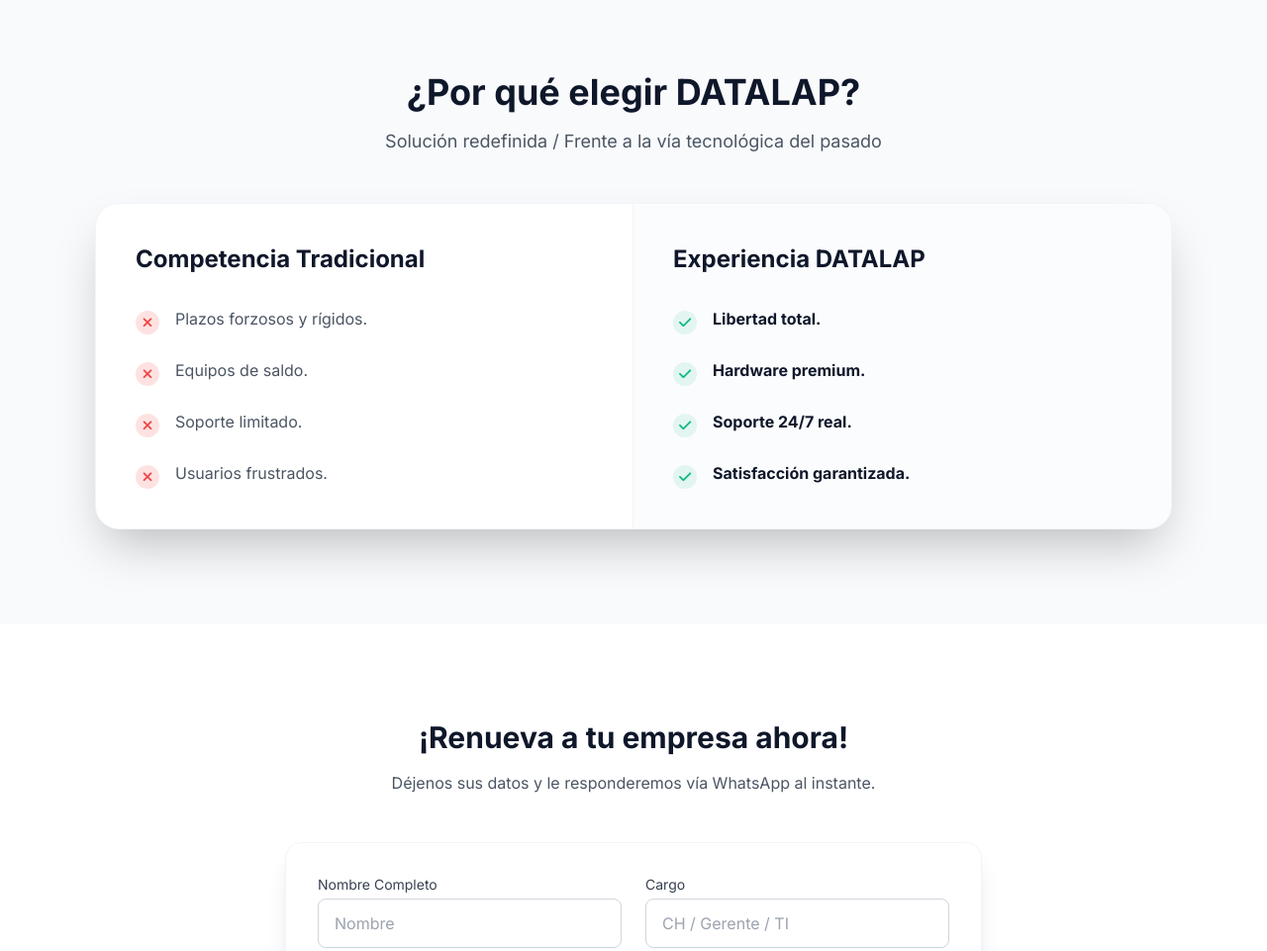
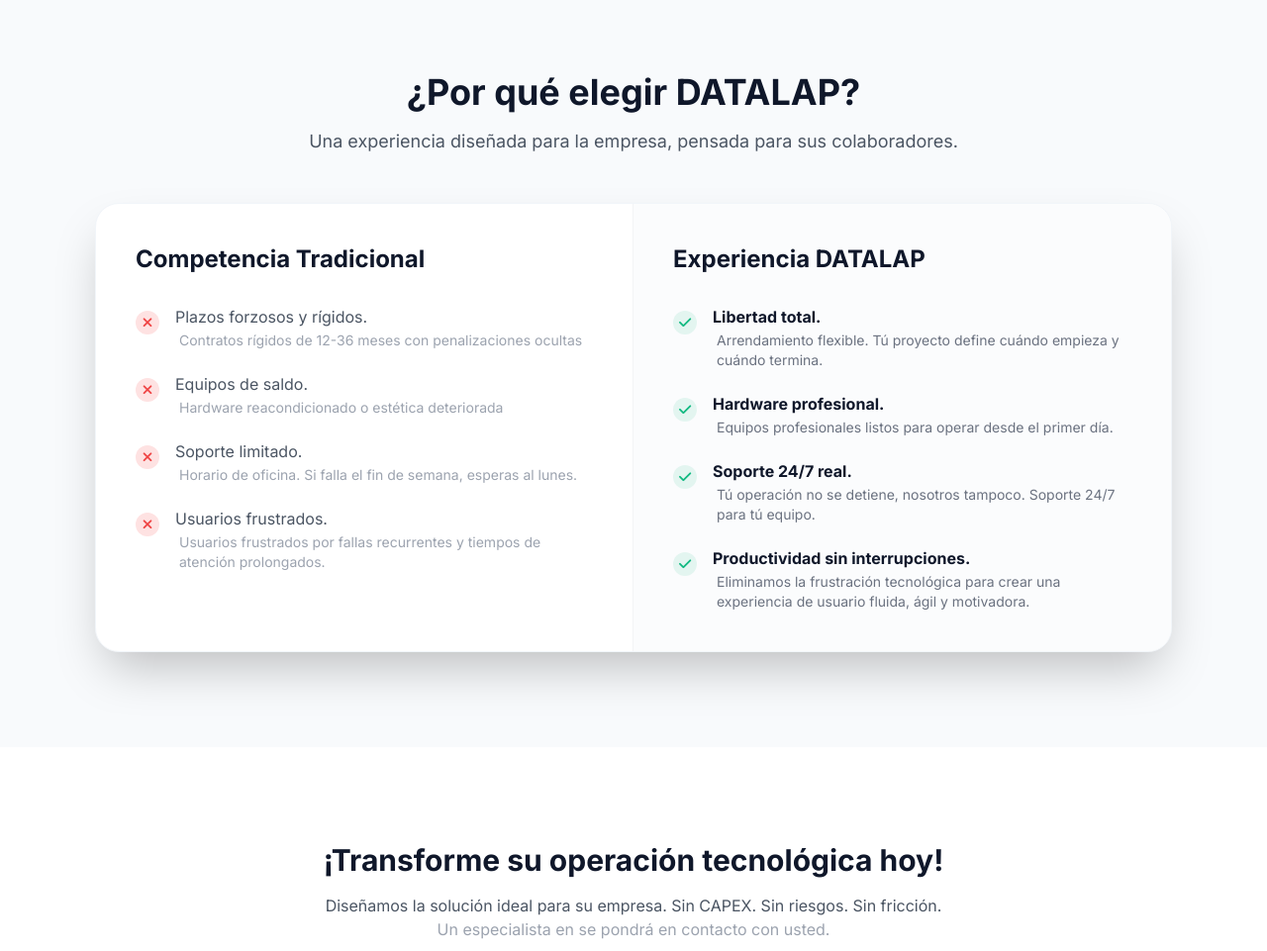
Before and after one commit to Pepelwapo/datalap_web, a plain HTML site: page index.html in a window 1280 px wide. Shown: the part 1880-2841 px from the top of the page at 99% size. Drawn offline with nearby package versions, Linux system fonts and the light colour scheme.

Commit message:
version 3.0.2 cambios en porque elegir datalap

```diff
--- a/index.html
+++ b/index.html
@@ -11,7 +11,7 @@
     <link href="https://fonts.googleapis.com/css2?family=Inter:wght@300;400;600;700;800&display=swap" rel="stylesheet">
     <link rel="stylesheet" href="https://cdnjs.cloudflare.com/ajax/libs/font-awesome/6.4.0/css/all.min.css">
     <script src="https://cdn.tailwindcss.com"></script>
-    <!--// Version 3.0.1  Cambio en Beneficios Estratégicos del Arrendamiento-->
+    <!--// Version 3.0.2  Cambios en ¿Por qué elegir DATALAP?-->
     <script>
         tailwind.config = {
             theme: {
@@ -139,7 +139,7 @@
             <div class="text-center mb-16">
                 <span class="text-brand-accent font-bold tracking-wider uppercase text-sm">Diferenciales</span>
                 <h2 class="text-3xl md:text-4xl font-bold text-white mt-4 mb-6">La libertad tecnológica que su empresa necesita</h2>
-                <p class="text-text-gray max-w-3xl mx-auto text-lg">Más que un arrendamiento, ¡una ventaja estratégica!</p>
+                <p class="text-text-gray max-w-3xl mx-auto text-lg">Más que arrendamiento. Control total, flexibilidad real y cero fricción operativa.</p>
             </div>
             <div class="grid grid-cols-1 md:grid-cols-3 gap-6">
                 <div class="bg-brand-card p-8 rounded-2xl border border-white/5 hover:border-brand-accent/50 transition-all group">
@@ -170,61 +170,172 @@
     <section id="comparativa" class="py-24 bg-slate-50">
   <div class="max-w-6xl mx-auto px-4 sm:px-6 lg:px-8">
     <div class="text-center mb-12">
-                <h2 class="text-3xl md:text-4xl font-bold text-brand-dark mb-4">¿Por qué elegir DATALAP?</h2>
-                <p class="text-gray-600 text-lg">Solución redefinida / Frente a la vía tecnológica del pasado</p>
+      <h2 class="text-3xl md:text-4xl font-bold text-brand-dark mb-4">
+        ¿Por qué elegir DATALAP?
+      </h2>
+      <p class="text-gray-600 text-lg">
+        Una experiencia diseñada para la empresa, pensada para sus colaboradores.
+      </p>
     </div>
+
     <div class="bg-white rounded-3xl shadow-2xl overflow-hidden flex flex-col md:flex-row border border-slate-100">
+
+      <!-- COMPETENCIA -->
       <div class="p-10 md:w-1/2 border-b md:border-b-0 md:border-r border-gray-100">
-                    <h3 class="text-2xl font-bold mb-8 text-brand-dark">Competencia Tradicional</h3>
+        <h3 class="text-2xl font-bold mb-8 text-brand-dark">
+          Competencia Tradicional
+        </h3>
+
         <ul class="space-y-6">
           <li class="flex items-start gap-4">
-                            <div class="mt-1 bg-red-100 p-1 rounded-full"><i class="fas fa-times text-red-500 text-sm w-4 h-4 flex items-center justify-center"></i></div>
-                            <span class="text-gray-600 font-medium">Plazos forzosos y rígidos.</span>
+            <div class="mt-1 bg-red-100 p-1 rounded-full">
+              <i class="fas fa-times text-red-500 text-sm w-4 h-4 flex items-center justify-center"></i>
+            </div>
+            <div class="flex flex-col">
+              <span class="text-gray-600 font-medium leading-tight">
+                Plazos forzosos y rígidos.
+              </span>
+              <span class="text-gray-400 text-sm mt-1 pl-1">
+                Contratos rígidos de 12-36 meses con penalizaciones ocultas
+              </span>
+            </div>
           </li>
+
           <li class="flex items-start gap-4">
-                             <div class="mt-1 bg-red-100 p-1 rounded-full"><i class="fas fa-times text-red-500 text-sm w-4 h-4 flex items-center justify-center"></i></div>
-                            <span class="text-gray-600 font-medium">Equipos de saldo.</span>
+            <div class="mt-1 bg-red-100 p-1 rounded-full">
+              <i class="fas fa-times text-red-500 text-sm w-4 h-4 flex items-center justify-center"></i>
+            </div>
+            <div class="flex flex-col">
+              <span class="text-gray-600 font-medium leading-tight">
+                Equipos de saldo.
+              </span>
+              <span class="text-gray-400 text-sm mt-1 pl-1">
+                Hardware reacondicionado o estética deteriorada
+              </span>
+            </div>
           </li>
+
           <li class="flex items-start gap-4">
-                             <div class="mt-1 bg-red-100 p-1 rounded-full"><i class="fas fa-times text-red-500 text-sm w-4 h-4 flex items-center justify-center"></i></div>
-                            <span class="text-gray-600 font-medium">Soporte limitado.</span>
+            <div class="mt-1 bg-red-100 p-1 rounded-full">
+              <i class="fas fa-times text-red-500 text-sm w-4 h-4 flex items-center justify-center"></i>
+            </div>
+            <div class="flex flex-col">
+              <span class="text-gray-600 font-medium leading-tight">
+                Soporte limitado.
+              </span>
+              <span class="text-gray-400 text-sm mt-1 pl-1">
+                Horario de oficina. Si falla el fin de semana, esperas al lunes.
+              </span>
+            </div>
           </li>
+
           <li class="flex items-start gap-4">
-                             <div class="mt-1 bg-red-100 p-1 rounded-full"><i class="fas fa-times text-red-500 text-sm w-4 h-4 flex items-center justify-center"></i></div>
-                            <span class="text-gray-600 font-medium">Usuarios frustrados.</span>
+            <div class="mt-1 bg-red-100 p-1 rounded-full">
+              <i class="fas fa-times text-red-500 text-sm w-4 h-4 flex items-center justify-center"></i>
+            </div>
+            <div class="flex flex-col">
+              <span class="text-gray-600 font-medium leading-tight">
+                Usuarios frustrados.
+              </span>
+              <span class="text-gray-400 text-sm mt-1 pl-1">
+                Usuarios frustrados por fallas recurrentes y tiempos de atención prolongados.
+              </span>
+            </div>
           </li>
         </ul>
       </div>
+
+      <!-- DATALAP -->
       <div class="p-10 md:w-1/2 bg-slate-50/50">
-                    <h3 class="text-2xl font-bold mb-8 text-brand-dark">Experiencia DATALAP</h3>
+        <h3 class="text-2xl font-bold mb-8 text-brand-dark">
+          Experiencia DATALAP
+        </h3>
+
         <ul class="space-y-6">
           <li class="flex items-start gap-4">
-                            <div class="mt-1 bg-brand-success/10 p-1 rounded-full"><i class="fas fa-check text-brand-success text-sm w-4 h-4 flex items-center justify-center"></i></div>
-                            <span class="font-bold text-brand-dark">Libertad total.</span>
+            <div class="mt-1 bg-brand-success/10 p-1 rounded-full">
+              <i class="fas fa-check text-brand-success text-sm w-4 h-4 flex items-center justify-center"></i>
+            </div>
+            <div class="flex flex-col">
+              <span class="font-bold text-brand-dark leading-tight">
+                Libertad total.
+              </span>
+              <span class="text-gray-500 text-sm mt-1 pl-1">
+                Arrendamiento flexible. Tú proyecto define cuándo empieza y cuándo termina.
+              </span>
+            </div>
           </li>
+
           <li class="flex items-start gap-4">
-                            <div class="mt-1 bg-brand-success/10 p-1 rounded-full"><i class="fas fa-check text-brand-success text-sm w-4 h-4 flex items-center justify-center"></i></div>
-                            <span class="font-bold text-brand-dark">Hardware premium.</span>
+            <div class="mt-1 bg-brand-success/10 p-1 rounded-full">
+              <i class="fas fa-check text-brand-success text-sm w-4 h-4 flex items-center justify-center"></i>
+            </div>
+            <div class="flex flex-col">
+              <span class="font-bold text-brand-dark leading-tight">
+                Hardware profesional.
+              </span>
+              <span class="text-gray-500 text-sm mt-1 pl-1">
+                Equipos profesionales listos para operar desde el primer día.
+              </span>
+            </div>
           </li>
+
           <li class="flex items-start gap-4">
-                            <div class="mt-1 bg-brand-success/10 p-1 rounded-full"><i class="fas fa-check text-brand-success text-sm w-4 h-4 flex items-center justify-center"></i></div>
-                            <span class="font-bold text-brand-dark">Soporte 24/7 real.</span>
+            <div class="mt-1 bg-brand-success/10 p-1 rounded-full">
+              <i class="fas fa-check text-brand-success text-sm w-4 h-4 flex items-center justify-center"></i>
+            </div>
+            <div class="flex flex-col">
+              <span class="font-bold text-brand-dark leading-tight">
+                Soporte 24/7 real.
+              </span>
+              <span class="text-gray-500 text-sm mt-1 pl-1">
+                Tú operación no se detiene, nosotros tampoco. Soporte 24/7 para tú equipo.
+              </span>
+            </div>
           </li>
+
           <li class="flex items-start gap-4">
-                            <div class="mt-1 bg-brand-success/10 p-1 rounded-full"><i class="fas fa-check text-brand-success text-sm w-4 h-4 flex items-center justify-center"></i></div>
-                            <span class="font-bold text-brand-dark">Satisfacción garantizada.</span>
+            <div class="mt-1 bg-brand-success/10 p-1 rounded-full">
+              <i class="fas fa-check text-brand-success text-sm w-4 h-4 flex items-center justify-center"></i>
+            </div>
+            <div class="flex flex-col">
+              <span class="font-bold text-brand-dark leading-tight">
+                Productividad sin interrupciones.
+              </span>
+              <span class="text-gray-500 text-sm mt-1 pl-1">
+                Eliminamos la frustración tecnológica para crear una experiencia de usuario fluida, ágil y motivadora.
+              </span>
+            </div>
           </li>
+
+          <!--<li class="flex items-start gap-4">
+            <div class="mt-1 bg-brand-success/10 p-1 rounded-full">
+              <i class="fas fa-check text-brand-success text-sm w-4 h-4 flex items-center justify-center"></i>
+            </div>
+            <div class="flex flex-col">
+              <span class="font-bold text-brand-dark leading-tight">
+                Experiencia superior del usuario final.
+              </span>
+              <span class="text-gray-500 text-sm mt-1 pl-1">
+                Texto descriptivo editable
+              </span>
+            </div>
+          </li>-->
         </ul>
       </div>
+
     </div>
   </div>
 </section>
 
+
     <section id="contacto" class="py-24 bg-white">
         <div class="max-w-3xl mx-auto px-4 sm:px-6 lg:px-8">
             <div class="text-center mb-12">
-                <h2 class="text-3xl font-bold text-brand-dark mb-4">¡Renueva a tu empresa ahora!</h2>
-                <p class="text-gray-600">Déjenos sus datos y le responderemos vía WhatsApp al instante.</p>
+                <h2 class="text-3xl font-bold text-brand-dark mb-4">¡Transforme su operación tecnológica hoy!</h2>
+                <p class="text-gray-600">Diseñamos la solución ideal para su empresa. Sin CAPEX. Sin riesgos. Sin fricción.</p>
+                <p class="text-gray-400">Un especialista en se pondrá en contacto con usted.</p>
+
             </div>
 
             <form id="whatsappForm" class="space-y-6 bg-white p-8 rounded-2xl shadow-xl border border-slate-100">
```
Lines whose indentation alone changed are shown as unchanged.
